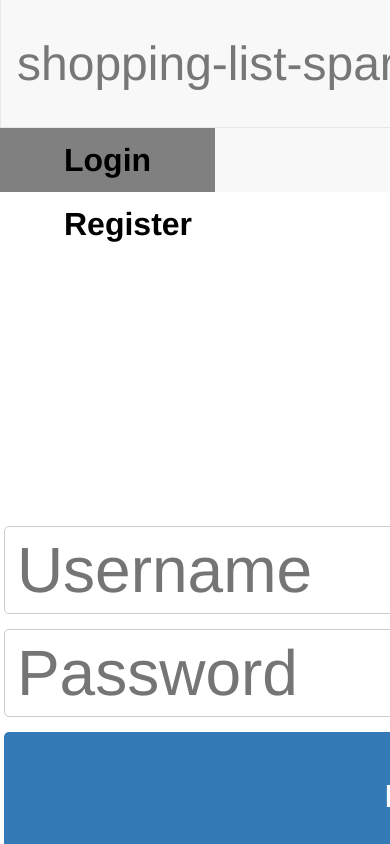
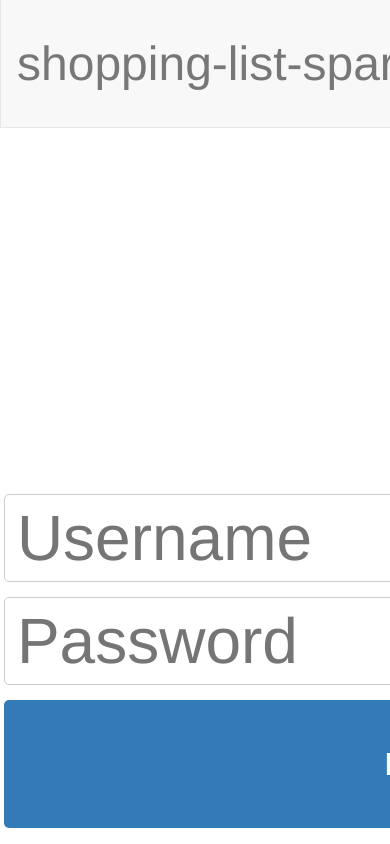
Before and after one commit to Bjoern-Hegstam/shopping-list-spark, a React app: page /#/login in a window 390 px wide. Shown: the top 844 px of the page. Built offline with nearby package versions, Linux system fonts and the light colour scheme; what normalizr, redux-axios-middleware would draw is missing.

Commit message:
Hide nav bar on login page on small screens

```diff
--- a/js/components/AppLayout.jsx
+++ b/js/components/AppLayout.jsx
@@ -1,11 +1,19 @@
 import React from 'react';
 import * as PropTypes from 'prop-types';
+import { connect } from 'react-redux';
+import classnames from 'classnames';
 import Header from './Header';
 import Navigation from './Navigvation';
+import { isUserAuthenticatedSelector } from '../selectors/UserSelectors';
 
-export default function AppLayout(props) {
+export function AppLayout(props) {
+  const layoutClassNames = classnames(
+    'app-layout',
+    { 'user--authenticated': props.userAuthenticated },
+  );
+
   return (
-    <div className="app-layout">
+    <div className={layoutClassNames}>
       <Header />
       <div className="nav-container">
         <Navigation />
@@ -20,9 +28,16 @@ export default function AppLayout(props) {
 }
 
 AppLayout.propTypes = {
+  userAuthenticated: PropTypes.bool.isRequired,
   children: PropTypes.node,
 };
 
 AppLayout.defaultProps = {
   children: undefined,
 };
+
+const mapStateToProps = state => ({
+  userAuthenticated: isUserAuthenticatedSelector(state),
+});
+
+export default connect(mapStateToProps, null)(AppLayout);
--- a/js/components/AppLayout.scss
+++ b/js/components/AppLayout.scss
@@ -41,16 +41,36 @@ main {
 @media (max-width: $small-screen-width-breakpoint) {
   .app-layout {
     grid-template-columns: 1fr;
-    grid-template-rows: $header-height $small-screen-navigation-height 1fr;
+    grid-template-rows: $header-height 1fr;
     grid-template-areas:
             "header"
-            "navigation"
             "main-container";
   }
 
   .main-container {
     grid-template-columns: 1fr;
     grid-template-areas: "main";
+
+    padding-top: 1rem;
+  }
+
+  .nav-container {
+    display: none;
+  }
+
+  .user--authenticated {
+    &.app-layout {
+      grid-template-columns: 1fr;
+      grid-template-rows: $header-height $small-screen-navigation-height 1fr;
+      grid-template-areas:
+              "header"
+              "navigation"
+              "main-container";
+    }
+
+    .nav-container {
+      display: unset;
+    }
   }
 
   main {
--- a/js/components/Navigation.scss
+++ b/js/components/Navigation.scss
@@ -74,6 +74,8 @@ $hover-background: gray;
     grid-template-columns: 3fr 1fr;
     grid-template-areas: 'links logout';
 
+    border-bottom: 1px solid $border-color;
+
     &__links {
       ul li {
         display: inline;
--- a/js/selectors/UserSelectors.js
+++ b/js/selectors/UserSelectors.js
@@ -1 +1 @@
-export const userLoggedInSelector = state => !!state.auth.currentUser;
+export const isUserAuthenticatedSelector = state => !!state.auth.currentUser;
--- a/package.json
+++ b/package.json
@@ -33,6 +33,7 @@
     "axios": "^0.18.0",
     "babel-eslint": "^10.0.1",
     "babel-loader": "^8.0.5",
+    "classnames": "^2.2.6",
     "clean-webpack-plugin": "^2.0.1",
     "cross-env": "5.2.0",
     "css-loader": "^2.1.1",
```
Also changed, not shown: 1 other file (tests, documents, lock files or other folders).
